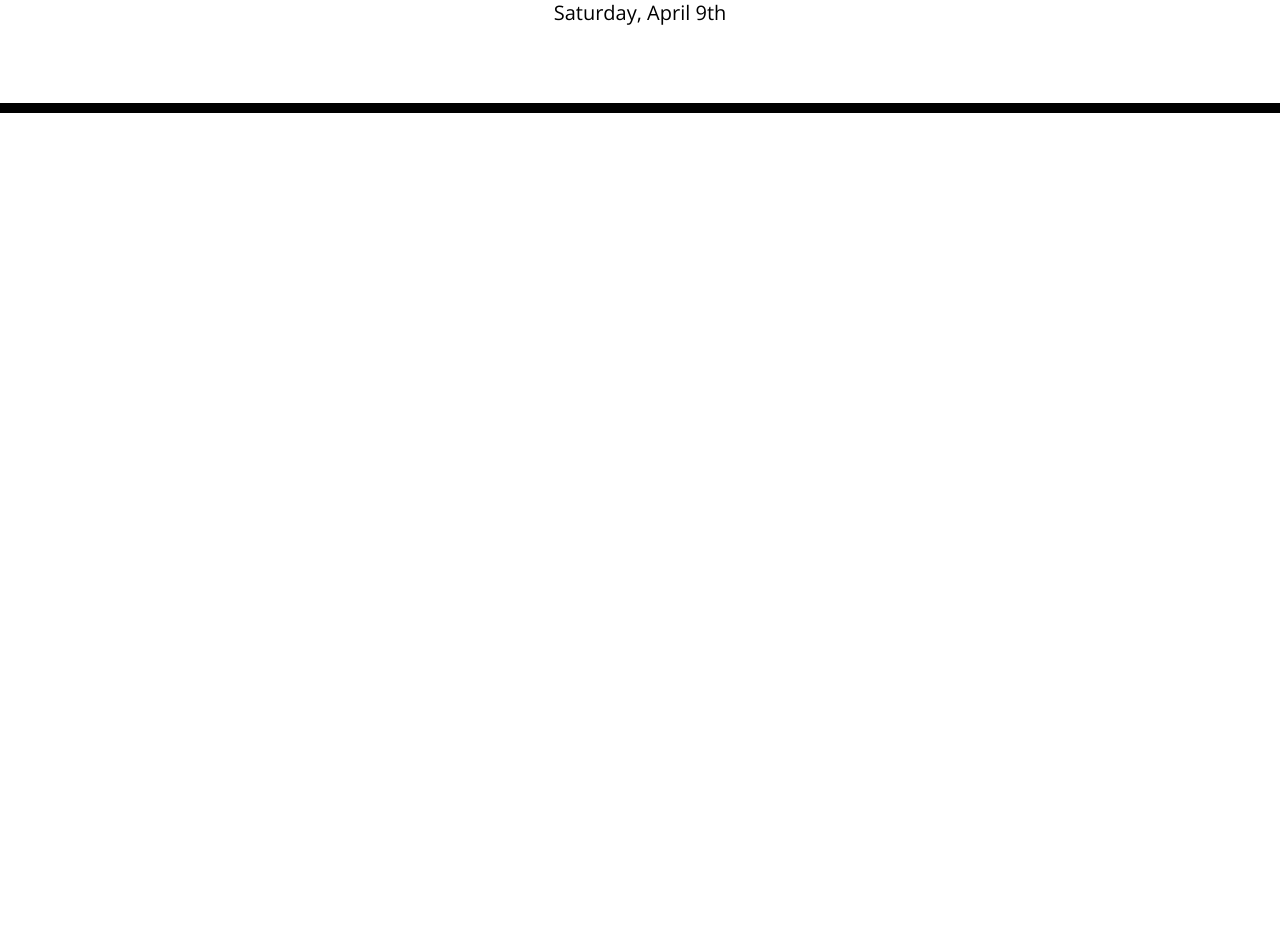
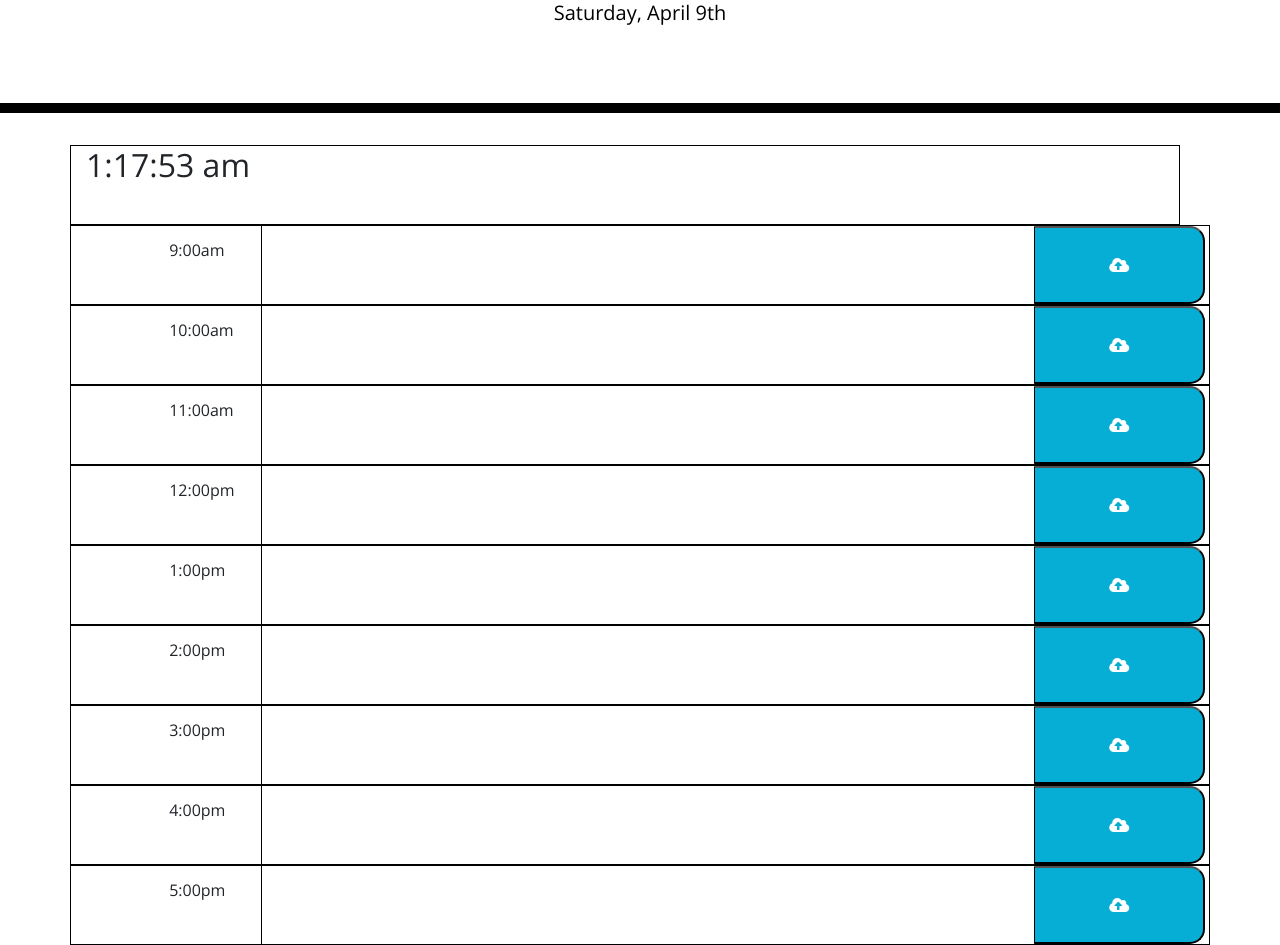
Before and after one commit to hkhalfan1979/day-schedular, a plain HTML site: page index.html in a window 1280 px wide. Shown: the part 191-1136 px from the top of the page. Before the commit the page ends 800 px from the top, so only its background shows below. Drawn offline with nearby package versions, Linux system fonts and the light colour scheme.

Commit message:
html, css updates

```diff
--- a/index.html
+++ b/index.html
@@ -37,7 +37,73 @@
       <p id="currentDay" class="lead"></p>
     </header>
     <div class="container">
-      <!-- Timeblocks go here -->
+
+          <div class="row col-md-12"><h2 id="currentTime"></h2></div>
+
+          <div class="row" id="hr-nine">
+               <div class="col-md-2 time">
+                    9:00am
+               </div>
+               <textarea class=""></textarea>
+               <button type="button" class="saveBtn"><i class="fas fa-cloud-upload-alt"></i></button>
+          </div>
+          <div class="row" id="hr-ten">
+               <div class="col-md-2 time">
+                    10:00am
+               </div>
+               <textarea class=""></textarea>
+               <button type="button" class="saveBtn"><i class="fas fa-cloud-upload-alt"></i></button>
+          </div>
+          <div class="row" id="hr-eleven">
+               <div class="col-md-2 time">
+                    11:00am
+               </div>
+               <textarea class=""></textarea>
+               <button type="button" class="saveBtn"><i class="fas fa-cloud-upload-alt"></i></button>
+          </div>
+          <div class="row" id="hr-twelve">
+               <div class="col-md-2 time">
+                    12:00pm
+               </div>
+               <textarea class=""></textarea>
+               <button type="button" class="saveBtn"><i class="fas fa-cloud-upload-alt"></i></button>
+          </div>
+          <div class="row" id="hr-one">
+               <div class="col-md-2 time">
+                    1:00pm
+               </div>
+               <textarea class=""></textarea>
+               <button type="button" class="saveBtn"><i class="fas fa-cloud-upload-alt"></i></button>
+          </div>
+          <div class="row" id="hr-two">
+               <div class="col-md-2 time">
+                    2:00pm
+               </div>
+               <textarea class=""></textarea>
+               <button type="button" class="saveBtn"><i class="fas fa-cloud-upload-alt"></i></button>
+          </div>
+          <div class="row" id="hr-three">
+               <div class="col-md-2 time">
+                    3:00pm
+               </div>
+               <textarea class=""></textarea>
+               <button type="button" class="saveBtn"><i class="fas fa-cloud-upload-alt"></i></button>
+          </div>
+          <div class="row" id="hr-four">
+               <div class="col-md-2 time">
+                    4:00pm
+               </div>
+               <textarea class=""></textarea>
+               <button type="button" class="saveBtn"><i class="fas fa-cloud-upload-alt"></i></button>
+          </div>
+          <div class="row" id="hr-five">
+               <div class="col-md-2 time">
+                    5:00pm
+               </div>
+               <textarea class=""></textarea>
+               <button type="button" class="saveBtn"><i class="fas fa-cloud-upload-alt"></i></button>
+          </div>
+
     </div>
 
     <script src="https://cdnjs.cloudflare.com/ajax/libs/jquery/3.2.1/jquery.min.js"></script>
--- a/script.js
+++ b/script.js
@@ -1,5 +1,12 @@
 console.log("script connected");
+
 
 $(document).ready(function(){
     $("#currentDay").text(moment().format("dddd, MMMM Do"));
+    $("#currentTime").text(moment().format("h:mm:ss a"));
+
+
+    $(".saveBtn").on("click", function (event) {
+          event.preventDefault();
+     });
 });
--- a/style.css
+++ b/style.css
@@ -11,6 +11,8 @@ body {
      color: #000000;
      border-left: 1px solid black;
      padding: 10px;
+     width: 68%;
+     float: left;;
    }
 
    .jumbotron {
@@ -34,6 +36,7 @@ body {
      white-space: pre-wrap;
      height: 80px;
      border-top: 1px solid white;
+     border: 1px solid #000;
    }
 
    .hour {
@@ -63,6 +66,8 @@ body {
      border-bottom-right-radius: 15px;
      background-color: #06aed5;
      color: white;
+     width: 15%;
+     float: left;
    }
 
    .saveBtn i:hover {
```
Also changed, not shown: 1 other file.
